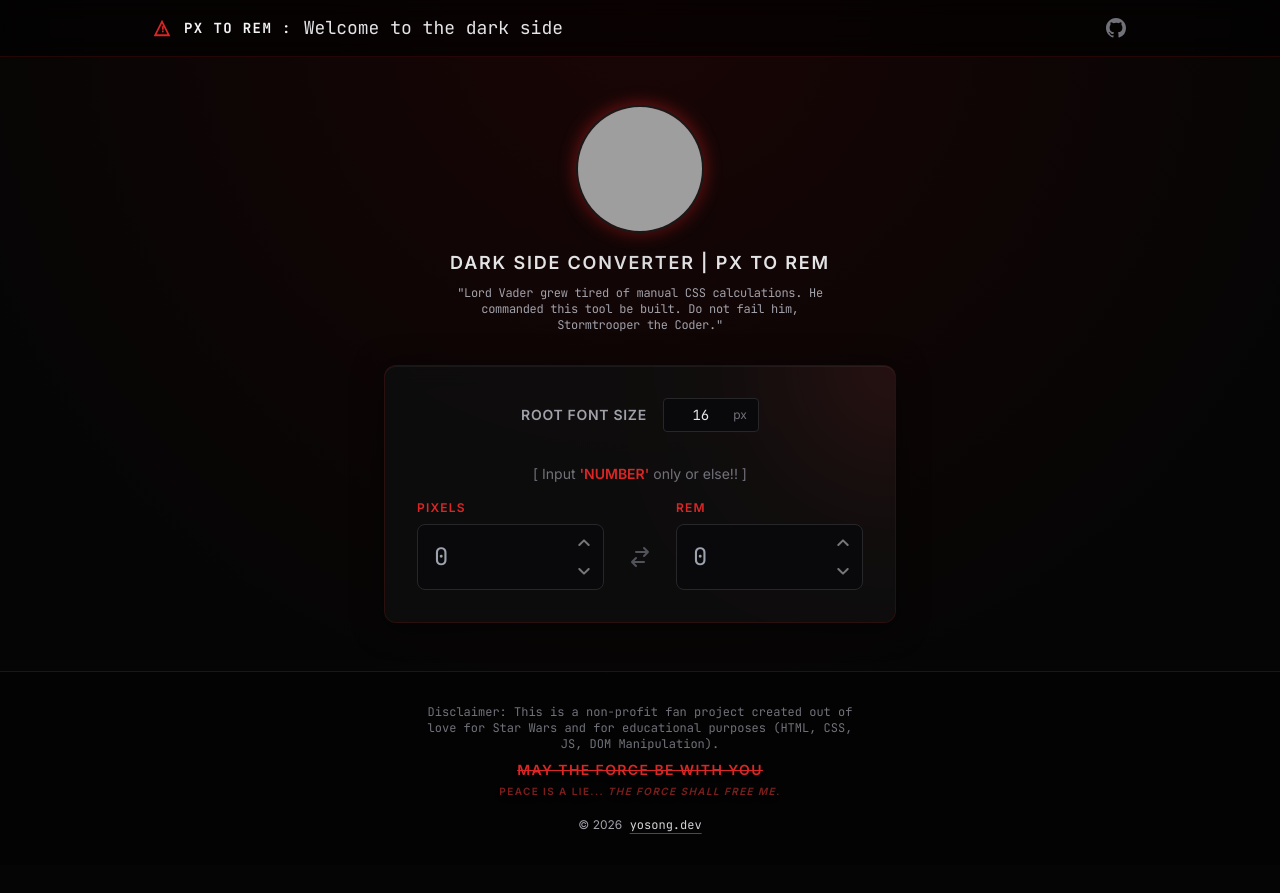
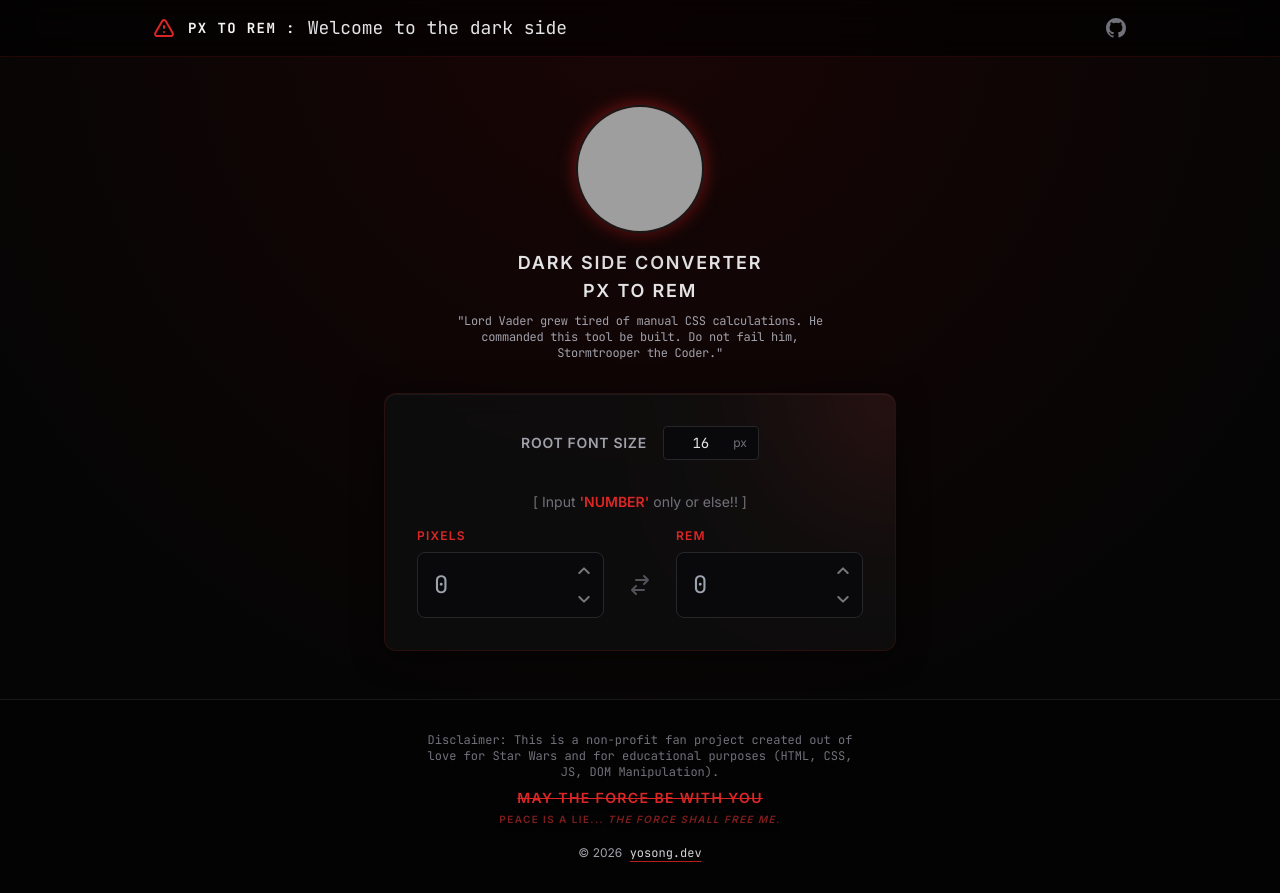
Before and after one commit to weerayosong/px-rem-converter-darkside, a plain HTML site: page index.html in a window 1280 px wide. Before the commit the page ends 865 px from the top, so only its background shows below. Drawn offline with nearby package versions, Linux system fonts and the light colour scheme; grey boxes are pictures that could not be loaded.

Commit message:
tweak a bit

```diff
--- a/index.html
+++ b/index.html
@@ -81,13 +81,17 @@
             >
                 <div class="flex items-center gap-3">
                     <svg
-                        class="w-5 h-5 text-sith-500 font-sans"
-                        fill="currentColor"
+                        class="w-5 h-5 sm:w-6 sm:h-6 text-sith-500 flex-shrink-0 mt-0.5"
+                        fill="none"
+                        stroke="currentColor"
                         viewBox="0 0 24 24"
                     >
                         <path
-                            d="M12 2L2 22h20L12 2zm0 4.5l6.5 13h-13L12 6.5zM12 10v4h2v-4h-2zm0 5v2h2v-2h-2z"
-                        />
+                            stroke-linecap="round"
+                            stroke-linejoin="round"
+                            stroke-width="2"
+                            d="M12 9v2m0 4h.01m-6.938 4h13.856c1.54 0 2.502-1.667 1.732-3L13.732 4c-.77-1.333-2.694-1.333-3.464 0L3.34 16c-.77 1.333.192 3 1.732 3z"
+                        ></path>
                     </svg>
                     <p
                         class="font-mono font-bold tracking-widest text-zinc-100 uppercase text-sm"
@@ -139,7 +143,7 @@
                 <h2
                     class="mt-4 text-xl sm:text-lg font-bold tracking-widest uppercase text-zinc-200"
                 >
-                    Dark Side Converter | PX to REM
+                    Dark Side Converter<br />PX to REM
                 </h2>
                 <p
                     class="mt-2 text-[10px] sm:text-xs text-zinc-400 font-mono tracking-tight leading-relaxed max-w-sm"
```
